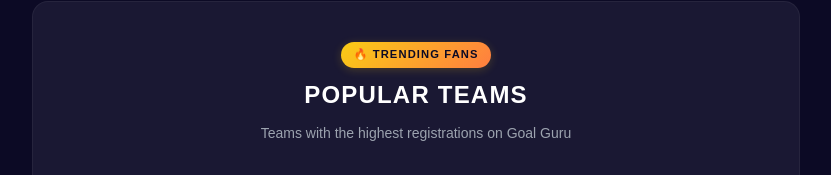
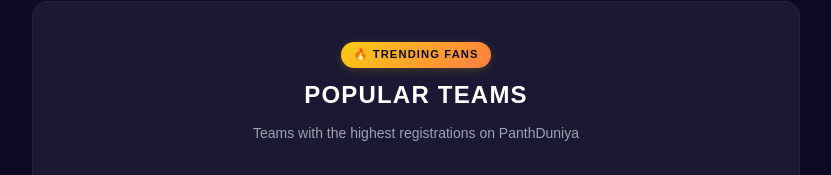
Before and after one commit to rohithvijayan/FifaPrediction, a Next.js app: page / in a window 1280 px wide. Shown: the part 1119-1294 px from the top of the page, without its empty margins (224-1055 px from the left). Built offline with nearby package versions, Linux system fonts and the light colour scheme; no server answers; the database is empty; a web font is replaced by a local one.

Commit message:
fix typo

```diff
--- a/src/app/page.tsx
+++ b/src/app/page.tsx
@@ -98,7 +98,7 @@
               <div className={styles.topTeamsHeader}>
                 <span className={styles.hotBadge}>🔥 TRENDING FANS</span>
                 <h3>Popular Teams</h3>
-                <p>Teams with the highest registrations on Goal Guru</p>
+                <p>Teams with the highest registrations on PanthDuniya</p>
               </div>
 
               <div className={styles.teamsGrid}>
```
